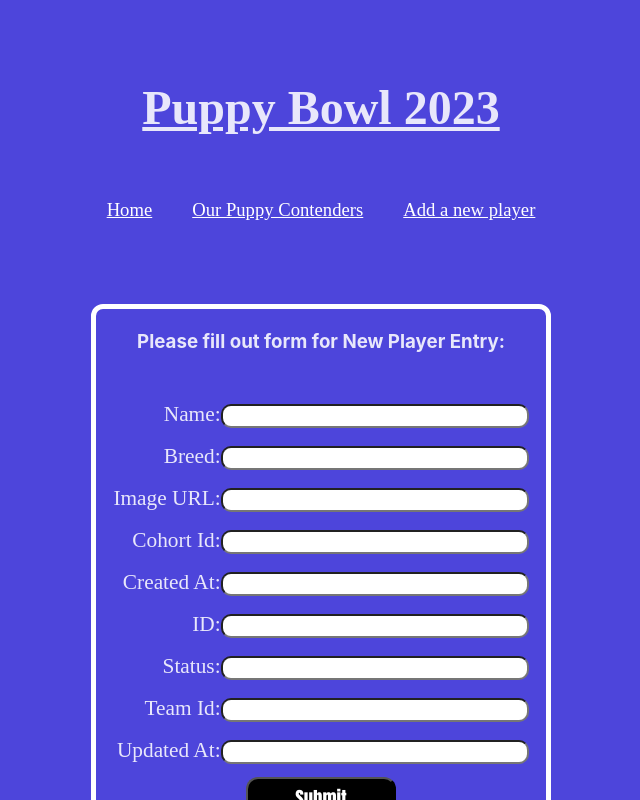
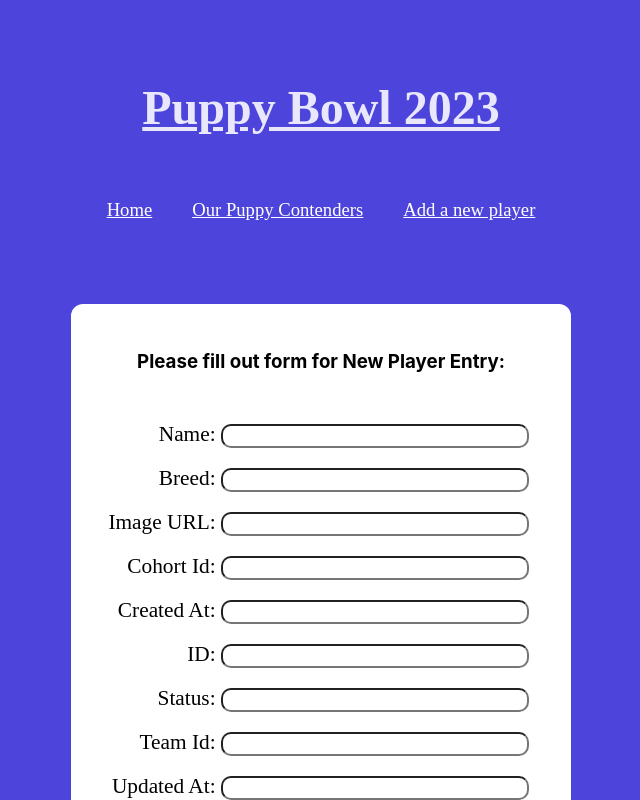
Before and after one commit to Davonne007-TX/puppy-bowl-api-react, a React (Vite) app: page /newForm in a window 1280 px wide. Shown: the top 800 px of the page, without its empty margins (319-959 px from the left). Built offline with nearby package versions, Linux system fonts and the light colour scheme; a web font is replaced by a local one.

Commit message:
adding styles to form

```diff
--- a/src/components/Form.css
+++ b/src/components/Form.css
@@ -10,7 +10,9 @@
     padding-bottom: 2cqb;
     margin-top: 80px;
     border-radius: 12px;
-
+    background-color: white;
+    color: black;
+    padding: 20px;
 }
 
 form {
@@ -31,13 +33,15 @@ input {
     border-radius: 10px;
     font-size: 12pt;
     font-family: cursive;
-    width: 300px
+    width: 300px;
+    margin: 5px;
 }
 
 @media screen and (max-width: 600px ) {
     .form {
         width: 100%;
         max-width: 200px;
+
     }
 
     input {
```
